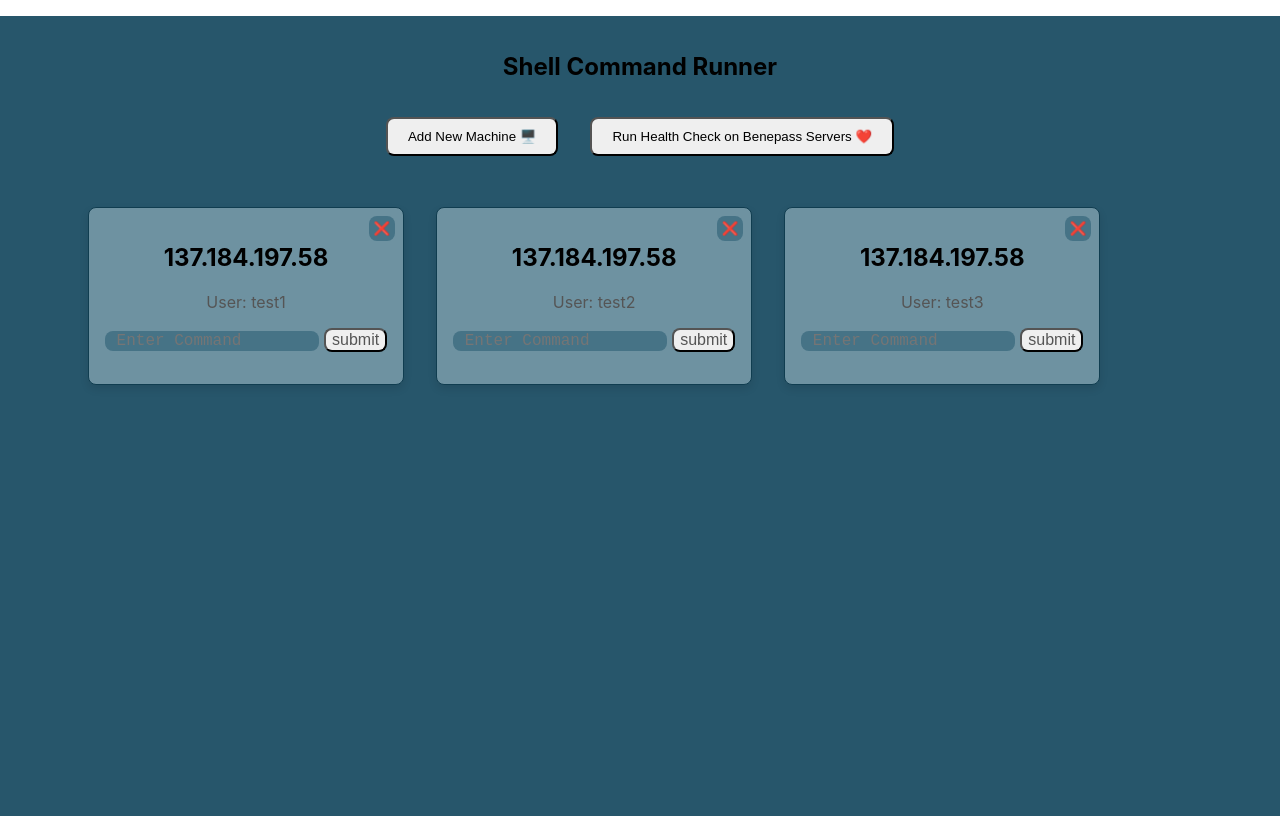
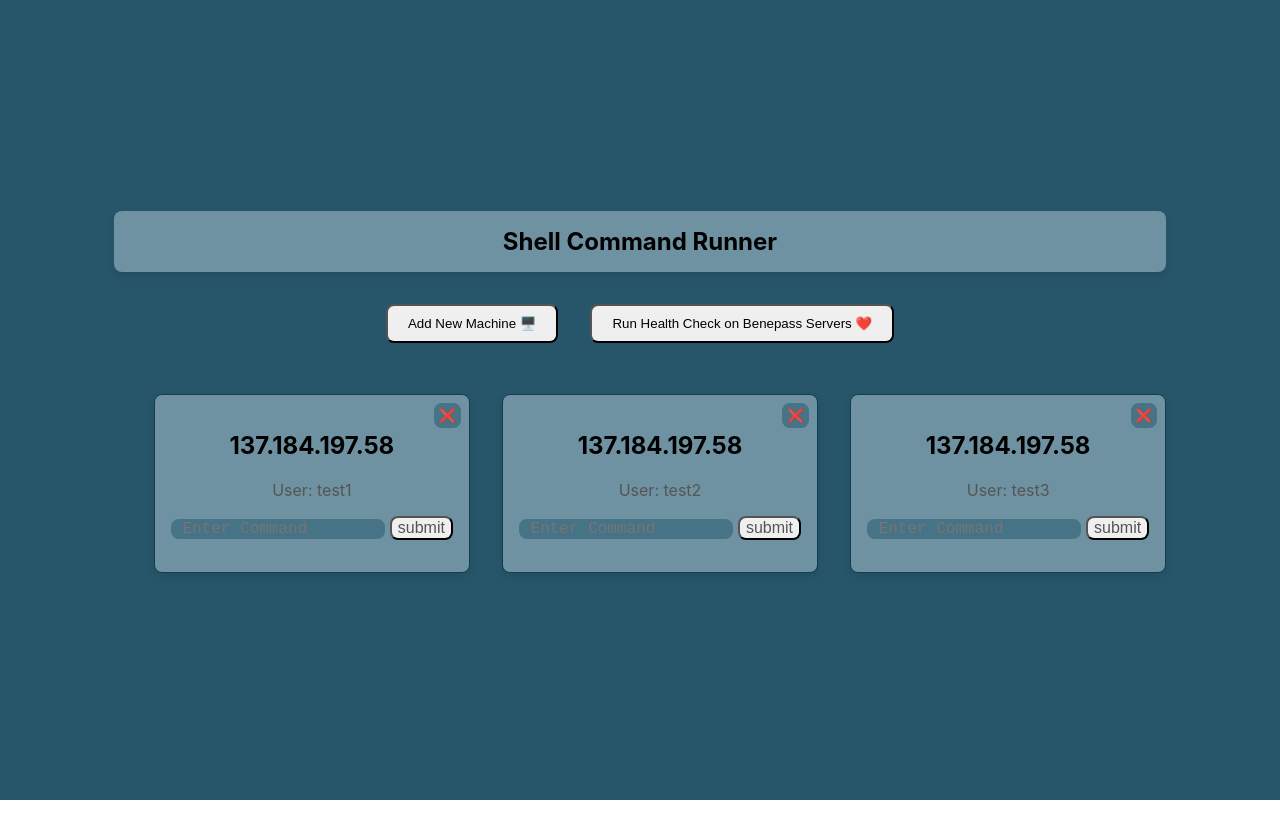
Before and after one commit to hyperwing/Benepass-assessment, a React (Create React App) app in the folder frontend/: page / in a window 1280 px wide. Built offline with nearby package versions, Linux system fonts and the light colour scheme.

Commit message:
centering

```diff
--- a/frontend/src/App.css
+++ b/frontend/src/App.css
@@ -2,7 +2,11 @@
   text-align: center;
   background-color: #27566B;
   min-height: 100vh;
+  display: flex;
+  justify-content: center;
+  align-items: center;
 }
+
 
 .App-logo {
   height: 40vmin;
--- a/frontend/src/Components/MachineModal/MachineModal.js
+++ b/frontend/src/Components/MachineModal/MachineModal.js
@@ -52,18 +52,21 @@ function MachineModal({ isOpen, onClose, onSave }) {
                         name="hostname"
                         onChange={handleChange}
                         placeholder="Hostname"
+                        required={true}
                     />
                     <input
                         type="username"
                         name="username"
                         onChange={handleChange}
                         placeholder="Username"
+                        required={true}
                     />
                     <input
                         type="password"
                         name="password"
                         onChange={handleChange}
                         placeholder="Password"
+                        required={true}
                     />
 
 
--- a/frontend/src/Components/ShellCommandContainer/ShellCommandContainer.css
+++ b/frontend/src/Components/ShellCommandContainer/ShellCommandContainer.css
@@ -1,5 +1,7 @@
 .container {
-
+    text-align: center;
+    align-items: center;
+    justify-content: center;
     padding: 16px;
     margin: 16px;
     background-color: #27566B;
@@ -14,6 +16,14 @@
     background-color: #bbc1bc; /* Darker green on hover */
 }
 
+.container-title{
+    background-color: #6E92A1;
+    border-radius: 8px;
+    padding: 16px;
+    margin: 16px;
+    box-shadow: 0 4px 8px rgba(0, 0, 0, 0.1);
+}
+
 .machine-list{
     list-style-type:none;
     display: flex;
--- a/frontend/src/Components/ShellCommandContainer/ShellCommandContainer.js
+++ b/frontend/src/Components/ShellCommandContainer/ShellCommandContainer.js
@@ -70,7 +70,7 @@ function ShellCommandContainer() {
 
     return (
         <div className="container">
-            <h2>Shell Command Runner</h2>
+            <h2 className="container-title">Shell Command Runner</h2>
             <button className="container-button" onClick={(e) => setModalOpen(true)}>Add New Machine 🖥️</button>
             <button className="container-button" onClick={runHealthCheck}>Run Health Check on Benepass Servers ❤️</button>
 
```
